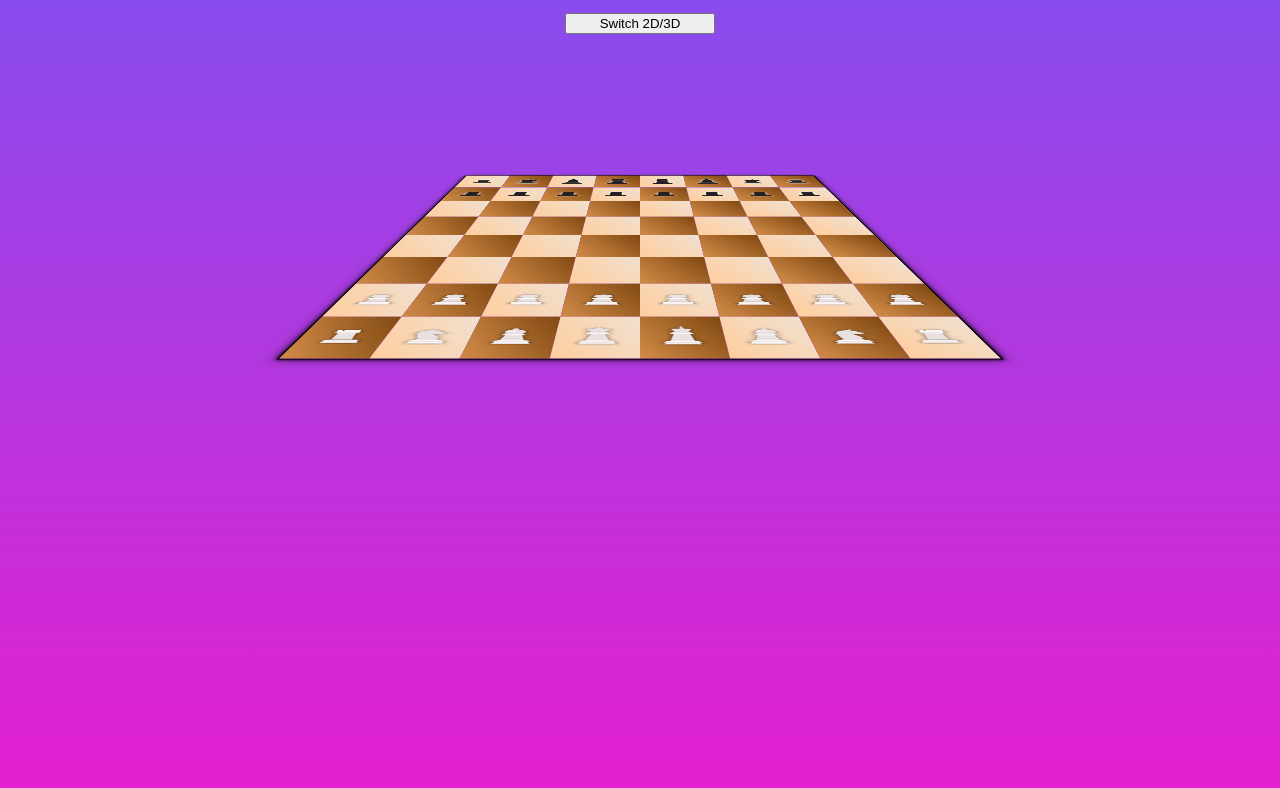
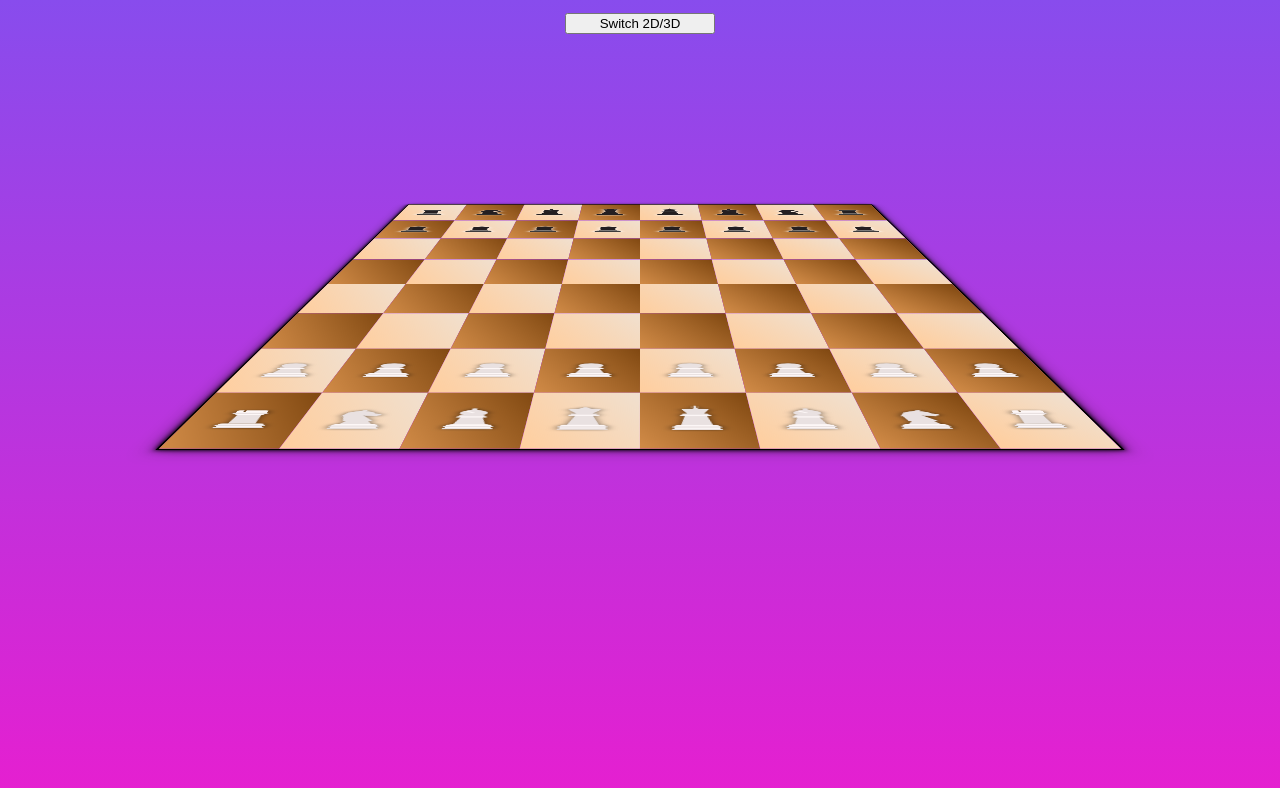
Before and after one commit to ManzDev/twitch-chessmanzter, a website built with Vite: page src/index.html in a window 1280 px wide. Both pictures are taken after a click on the button "Switch 2D/3D". Built offline with nearby package versions, Linux system fonts and the light colour scheme.

Commit message:
Change scale

```diff
--- a/src/index.css
+++ b/src/index.css
@@ -54,11 +54,11 @@ button {
 }
 
 .container {
-  transform: scale(0.5) translateY(-45%);
+  transform: scale(0.75) translateY(-10%);
 }
 
 body.view3d .container {
-  transform: scale(0.75) translateY(-25%);
+  transform: scale(1) translateY(-10%);
 }
 
 body.view3d .chessboard {
```
